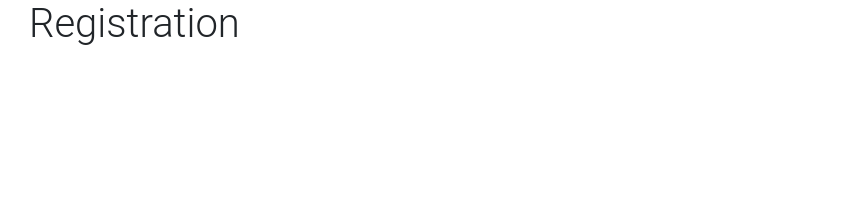
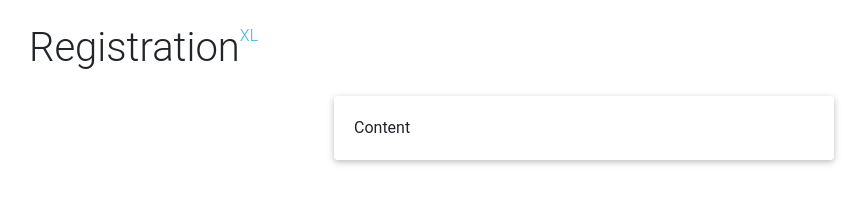
Before and after one commit to eckmLJE/registration, a website: page index.html in a window 1280 px wide. Shown: the whole page, without its empty margins (56-924 px from the left). Drawn offline with nearby package versions, Linux system fonts and the light colour scheme.

Commit message:
header and content card

```diff
--- a/index.html
+++ b/index.html
@@ -26,9 +26,30 @@
   </head>
   <body>
     <div class="container">
+      <!-- h1 Title Row -->
+      <div class="row mt-4">
+        <div class="col-12">
+          <h1 class="float-left">Registration</h1>
+          <div class="d-inline" id="size-sup">
+            <div class="d-inline d-sm-none">XS</div>
+            <div class="d-none d-sm-inline d-md-none">SM</div>
+            <div class="d-none d-md-inline d-lg-none">MD</div>
+            <div class="d-none d-lg-inline d-xl-none">LG</div>
+            <div class="d-none d-xl-inline">XL</div>
+          </div>
+        </div>
+      </div>
+
+      <!-- Content -->
       <div class="row">
         <div class="col-12">
-          <h1>Registration</h1>
+          <div class="mx-auto mt-3" style="max-width: 500px">
+            <div class="card-container">
+              <div class="card">
+                <div class="card-body">Content</div>
+              </div>
+            </div>
+          </div>
         </div>
       </div>
     </div>
--- a/style.css
+++ b/style.css
@@ -0,0 +1,10 @@
+:root {
+  --infoblue: #33b5e5;
+  --infoblueDark: #2e9ac2;
+  --placeholderGray: rgb(145, 145, 145);
+  --infoblueTrans: #33b6e515;
+}
+
+#size-sup {
+  color: var(--infoblue);
+}
```
